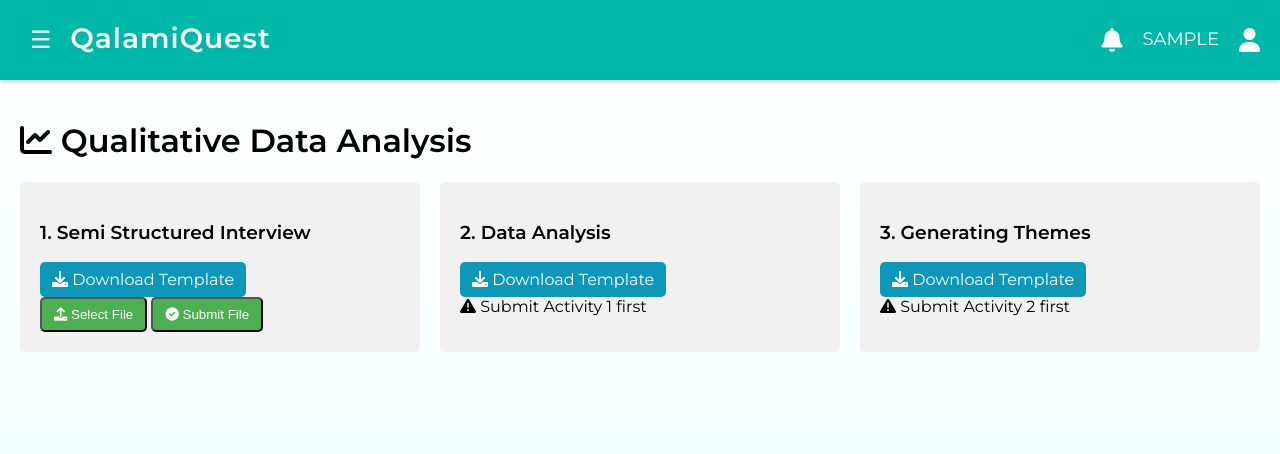
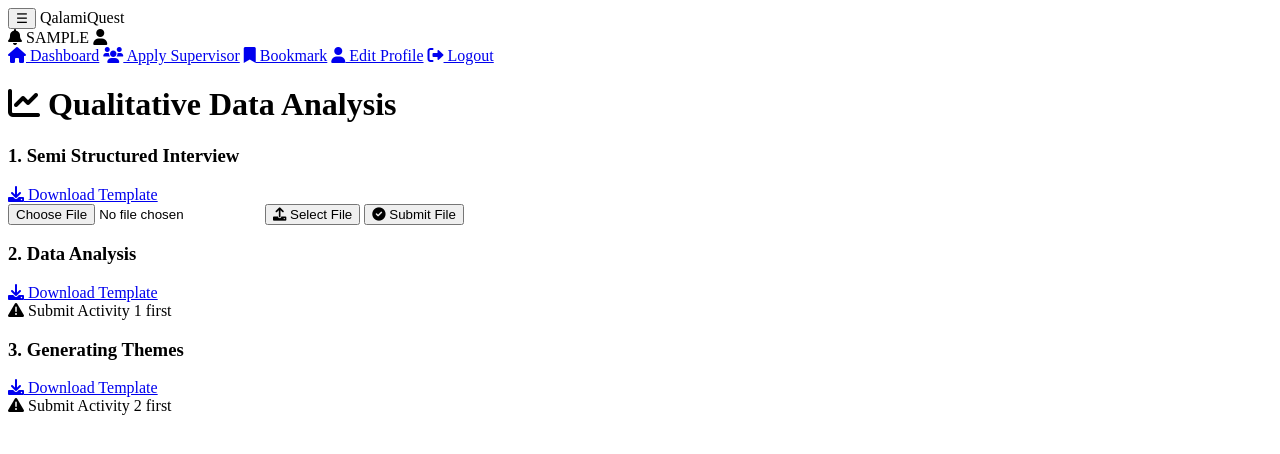
Before and after one commit to harraznasrullah/qalamiquest, a PHP site: page /qualitativedata/qualitative_analysis.php in a window 1280 px wide. Shown: the top 454 px of the page. Run offline with PHP 8.4, Linux system fonts and the light colour scheme; a user stored in the database is signed in; data that the repository does not hold is empty.

Commit message:
remake new qualitative_analysis

```diff
--- a/qualitativedata/qastyles.css
+++ /dev/null
@@ -1,379 +0,0 @@
-@import url('https://fonts.googleapis.com/css2?family=Montserrat:wght@400;600&display=swap');
-
-/* Global styles for body */
-body {
-    font-family: 'Montserrat', sans-serif;
-    margin: 0;
-    padding: 0;
-    display: flex;
-    flex-direction: column;
-    min-height: 100vh;
-    background: linear-gradient(to bottom, #ffffff, #EDFFFF);
-    /* Background gradient */
-}
-
-/* Navbar styling */
-.navbar {
-    display: flex;
-    justify-content: space-between;
-    align-items: center;
-    background-color: #00b8a9;
-    /* Green navbar background */
-    padding: 10px 20px;
-    height: 60px;
-    position: sticky;
-    top: 0;
-    /* Stick navbar to top */
-    z-index: 1000;
-    /* Ensures navbar stays above other content */
-    box-shadow: 0 2px 5px rgba(0, 0, 0, 0.2);
-    /* Adds shadow to navbar */
-}
-
-/* Navbar left section styling (logo/title) */
-.navbar-left {
-    color: white;
-    font-size: 28px;
-    font-weight: 600;
-    letter-spacing: 1px;
-}
-
-/* Navbar right section (buttons) */
-.navbar-right {
-    display: flex;
-}
-
-/* Styling for buttons in navbar */
-.navbar-right button {
-    background-color: #00b8a9;
-    /* Button color matching navbar */
-    color: white;
-    border: none;
-    padding: 12px 20px;
-    margin-left: 15px;
-    cursor: pointer;
-    font-size: 16px;
-    border-radius: 25px;
-    /* Rounded button edges */
-    transition: background 0.3s ease, transform 0.3s ease;
-    /* Transition on hover */
-}
-
-/* Hover effect for navbar buttons */
-.navbar-right button:hover {
-    background: #004d4d;
-    /* Darker shade of green on hover */
-    transform: scale(1.05);
-    /* Slight enlargement on hover */
-}
-
-.navbar-right i {
-    font-size: 24px;
-    margin-left: 20px;
-    cursor: pointer;
-    color: white;
-}
-
-.navbar-right span {
-    margin-left: 10px;
-    font-size: 18px;
-    color: white;
-}
-
-
-/*--------------------------------------------------------------------------------------------------------------------------------------------------*/
-/*Dashboard page*/
-.sidebar {
-    height: calc(100% - 50px);
-    /* Adjust height for the navbar (assuming navbar height is 50px) */
-    width: 240px;
-    position: fixed;
-    top: 50px;
-    /* Start just below the navbar */
-    left: -300px;
-    /* Hidden by default */
-    background-color: #f9f9f9;
-    /* Slight transparency */
-    border: 1px solid #ddd;
-    /* Add a border color and thickness */
-    overflow-x: hidden;
-    transition: 0.3s;
-    padding-top: 40px;
-    /* Top padding */
-    z-index: 1;
-    /* Ensure it is above the main content */
-}
-
-.sidebar a {
-    padding: 15px;
-    text-decoration: none;
-    font-size: 16px;
-    color: #818181;
-    display: block;
-    transition: 0.3s;
-}
-
-.sidebar a i {
-    margin-right: 10px;
-    /* Adjust the value as needed for right padding */
-    vertical-align: middle;
-    /* Align the icon vertically with text */
-    width: 30px;
-    text-align: center;
-
-}
-
-.sidebar a:hover {
-    color: black;
-}
-
-/* Open button in the navbar */
-.open-btn {
-    font-size: 24px;
-    cursor: pointer;
-    background-color: transparent;
-    border: none;
-    color: white;
-    padding: 10px;
-}
-
-/* Main content when sidebar is open */
-#main-content {
-    transition: margin-left 0.3s;
-    padding: 16px;
-    margin-left: 0;
-    /* Default margin */
-}
-
-.service-grid {
-    display: flex;
-    justify-content: space-evenly;
-    padding: 50px;
-    flex-wrap: wrap;
-}
-
-.service-box {
-    background-color: white;
-    border: 2px solid #20B2AA;
-    padding: 20px;
-    width: 280px;
-    text-align: center;
-    margin: 10px;
-    border-radius: 8px;
-    box-shadow: 0 4px 8px rgba(0, 0, 0, 0.1);
-    transition: transform 0.3s ease;
-    cursor: pointer;
-}
-
-.service-box:hover {
-    transform: translateY(-10px);
-}
-
-.service-box i {
-    font-size: 40px;
-    color: #333;
-    margin-bottom: 15px;
-}
-
-.service-box h3 {
-    font-size: 18px;
-    margin-bottom: 10px;
-}
-
-.service-box p {
-    font-size: 14px;
-    color: #555;
-    text-align: center;
-}
-
-.recent-section {
-    padding: 30px;
-}
-
-.recent-section h3 {
-    margin-bottom: 10px;
-}
-
-.recent-table {
-    width: 100%;
-    border-collapse: collapse;
-}
-
-.recent-table th,
-.recent-table td {
-    padding: 10px;
-    text-align: left;
-    border-bottom: 1px solid #ddd;
-}
-
-.recent-table th {
-    background-color: #f9f9f9;
-    color: #333;
-}
-
-.recent-table td {
-    color: #666;
-}
-
-.bell-icon {
-    margin-right: 10px;
-    /* Adjust the value as needed */
-}
-
-/* Global Styles */
-body {
-    font-family: 'Montserrat', sans-serif;
-    margin: 0;
-    padding: 0;
-    display: flex;
-    flex-direction: column;
-    min-height: 100vh;
-    background: linear-gradient(to bottom, #ffffff, #EDFFFF);
-}
-
-/* Navbar Styles */
-.navbar {
-    display: flex;
-    justify-content: space-between;
-    align-items: center;
-    background-color: #00b8a9;
-    padding: 10px 20px;
-    height: 60px;
-    position: sticky;
-    top: 0;
-    z-index: 1000;
-    box-shadow: 0 2px 5px rgba(0, 0, 0, 0.2);
-}
-
-.navbar-left {
-    color: white;
-    font-size: 28px;
-    font-weight: 600;
-    letter-spacing: 1px;
-}
-
-.navbar-right {
-    display: flex;
-}
-
-.navbar-right button {
-    background-color: #00b8a9;
-    color: white;
-    border: none;
-    padding: 12px 20px;
-    margin-left: 15px;
-    cursor: pointer;
-    font-size: 16px;
-    border-radius: 25px;
-    transition: background 0.3s ease, transform 0.3s ease;
-}
-
-.navbar-right button:hover {
-    background: #004d4d;
-    transform: scale(1.05);
-}
-
-.navbar-right i {
-    font-size: 24px;
-    margin-left: 20px;
-    cursor: pointer;
-    color: white;
-}
-
-.navbar-right span {
-    margin-left: 10px;
-    font-size: 18px;
-    color: white;
-}
-
-/* Sidebar Styles */
-.sidebar {
-    position: absolute;
-    top: 60px; /* Start just below the navbar */
-    left: -300px;
-    width: 240px;
-    height: calc(100% - 60px); /* Subtract the navbar height */
-    background-color: #f9f9f9;
-    border: 1px solid #ddd;
-    overflow-x: hidden;
-    transition: 0.3s;
-    z-index: 1;
-}
-
-.sidebar a {
-    padding: 15px;
-    text-decoration: none;
-    font-size: 16px;
-    color: #818181;
-    display: block;
-    transition: 0.3s;
-}
-
-.sidebar a:hover {
-    color: black;
-}
-
-.sidebar a i {
-    margin-right: 10px;
-    vertical-align: middle;
-    width: 30px;
-    text-align: center;
-}
-
-/* Main Content Styles */
-#main-content {
-    margin-left: 0;
-    padding: 20px;
-    transition: margin-left 0.3s;
-}
-
-.content-header {
-    margin-bottom: 20px;
-}
-
-.qualitative-grid {
-    display: grid;
-    grid-template-columns: repeat(auto-fit, minmax(300px, 1fr));
-    grid-gap: 20px;
-}
-
-.activity-box {
-    background-color: #f1f1f1;
-    padding: 20px;
-    border-radius: 5px;
-}
-
-.activity-header {
-    margin-bottom: 10px;
-}
-
-.btn {
-    display: inline-block;
-    padding: 8px 12px;
-    border-radius: 5px;
-    text-decoration: none;
-    transition: background-color 0.3s ease;
-}
-
-.btn-download {
-    background-color: #0D98BA;
-    color: #fff;
-}
-
-.btn-upload {
-    background-color: #4CAF50;
-    color: #fff;
-}
-
-.btn-submit {
-    background-color: #4CAF50;
-    color: #fff;
-}
-
-.hidden {
-    display: none;
-}
-
-.submission-status {
-    color: #4CAF50;
-}
--- a/qualitativedata/qualitative_analysis.php
+++ b/qualitativedata/qualitative_analysis.php
@@ -122,7 +122,7 @@ while ($row = $result->fetch_assoc()) {
     <div class="sidebar" id="sidebar">
         <a href="../student_dashboard.php"><i class="fas fa-home"></i> Dashboard</a>
         <a href="../assign_sv.php"><i class="fas fa-users"></i> Apply Supervisor</a>
-        <a href="../islamicsearch/bookmark/view_bookmarks.php"><i class="fas fa-bookmark"></i> Bookmark</a>
+        <a href="#"><i class="fas fa-bookmark"></i> Bookmark</a>
         <a href="../edit_profile.php"><i class="fas fa-user"></i> Edit Profile</a>
         <a href="../logout.php"><i class="fas fa-sign-out-alt"></i> Logout</a>
     </div>
```
Also changed, not shown: 2 other files.
